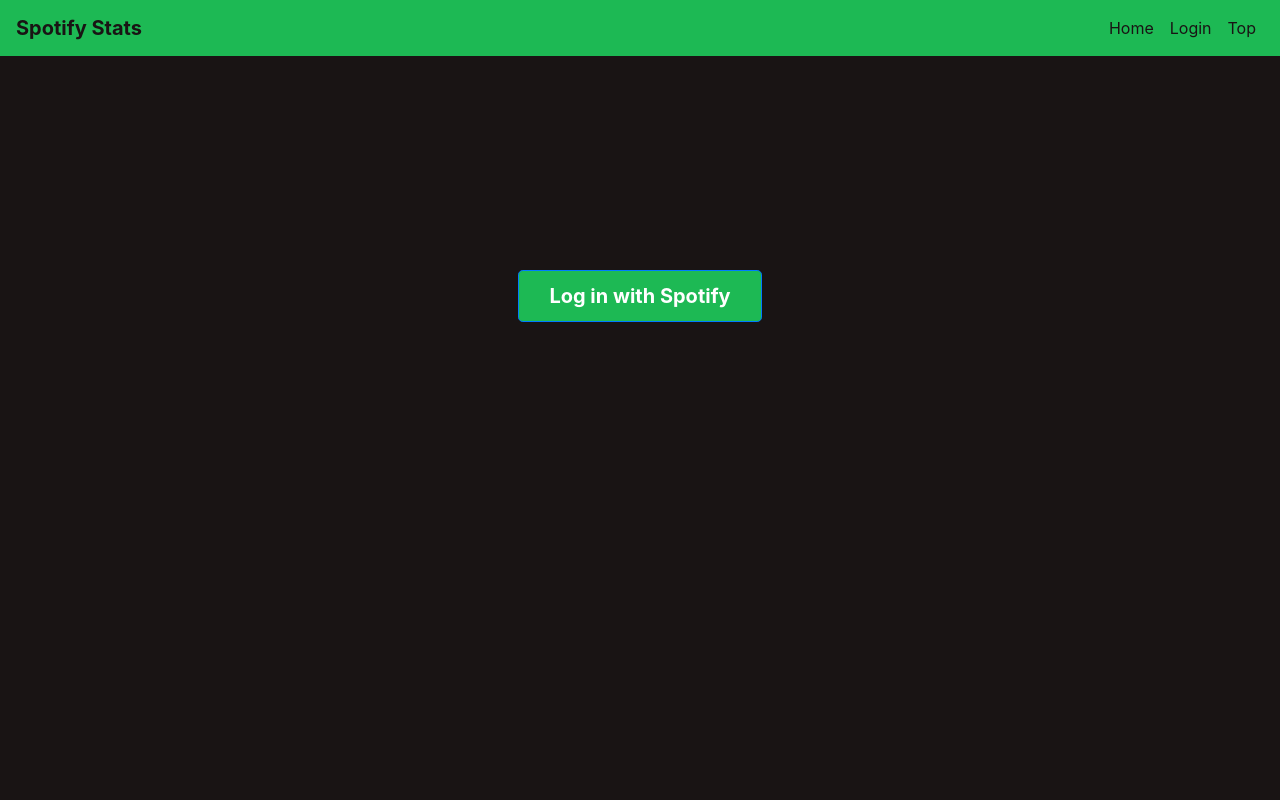
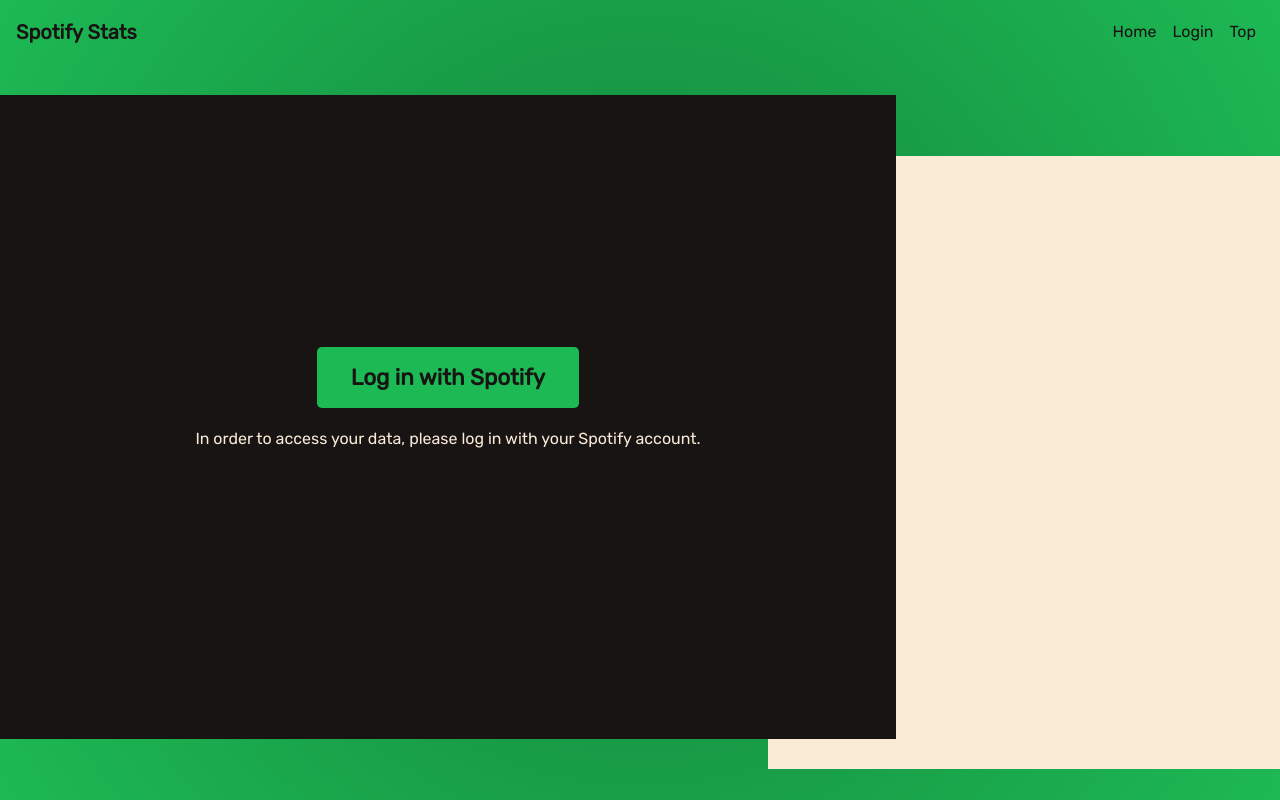
Before and after one commit to TitoGrine/Ascoldata, a React (Create React App) app: page /login in a window 1280 px wide. Built offline with nearby package versions, Linux system fonts and the light colour scheme; the HTML template or start-up script is replaced by a standard one; what spotify-web-api-js would draw is missing.

Commit message:
Worked on page layout.

```diff
--- a/src/App.css
+++ b/src/App.css
@@ -1,15 +1,51 @@
+@import url('https://fonts.googleapis.com/css2?family=Rubik&display=swap');
+
 body {
-  background-color: #191414;
+  font-family: 'Rubik', sans-serif;
+  background: rgb(20,130,59);
+  background: radial-gradient(circle, rgba(20,130,59,1) 0%, rgba(29,185,84,1) 100%);
   color: antiquewhite;
   height: 100vh;
 }
 
+#navbar {
+  height: 4em;
+  padding: 1em;
+}
+
+#corporum {
+  display: grid;
+  height: calc(100vh - 4em);
+  grid-template-columns: repeat(10, 1fr);
+  grid-template-rows: repeat(24, 1fr);
+}
+
+section.content-section{
+  z-index: 10;
+  grid-column: 1 / span 7;
+  grid-row: 2 / span 21;
+  background-color: #191414;
+  padding: 1em;
+}
+
+section.sidebar-section {
+  z-index: 5;
+  grid-column: 7 / span 4;
+  grid-row: 4 / span 20;
+  background-color: antiquewhite;
+
+}
+
 button {
-  padding: 0.5em 1.5em !important;
+  text-decoration: none;
+  font-size: 1.4rem !important;
+  font-weight: 400 !important;
+  padding: 0.6em 1.5em !important;
   background-color: #1DB954 !important;
+  color: #191414 !important;
+  border-width: 0 !important;
 }
 
 button:hover {
-  background-color: antiquewhite !important;
-  color: #1DB954 !important;
+  transform: scale(1.05);
 }
--- a/src/App.js
+++ b/src/App.js
@@ -2,9 +2,9 @@
 import './App.css';
 import { BrowserRouter as Router, Route } from 'react-router-dom'
 
-import Home from './components/Home';
-import Login from './components/Login';
-import TopTracks from './components/TopTracks';
+import Home from './components/Home/Home';
+import Login from './components/Login/Login';
+import TopTracks from './components/Top/TopTracks';
 
 function App() {
 
--- a/src/components/HeaderBar.js
+++ b/src/components/HeaderBar.js
@@ -4,7 +4,7 @@
 class HeaderBar extends Component {
     render() {
         return (
-            <Navbar expand="lg" style={ navStyle }>
+            <Navbar id='navbar' expand="lg">
                 <Navbar.Brand href="/" style={ linkStyle }><strong>Spotify Stats</strong></Navbar.Brand>
                 <Navbar.Toggle aria-controls="basic-navbar-nav" />
                 <Navbar.Collapse id="basic-navbar-nav" className="justify-content-end">
@@ -23,8 +23,5 @@
     color: '#191414'
 }
 
-const navStyle = {
-    backgroundColor: '#1DB954'
-}
 
 export default HeaderBar;
--- a/src/components/Home.js
+++ b/src/components/Home/Home.js
@@ -2,8 +2,8 @@
 import Spotify from 'spotify-web-api-js';
 import { Container, Row, Col, Image } from 'react-bootstrap';
 
-import HeaderBar from './HeaderBar';
-import LoginWarning from './LoginWarning';
+import HeaderBar from '../HeaderBar';
+import LoginWarning from '../LoginWarning';
 
 const spotifyWebApi = new Spotify();
 
@@ -32,7 +32,8 @@
         return (
             <React.Fragment>
                 <HeaderBar />
-                <Container>
+                <div id='corporum'>
+                    <section className='content-section'>
                     <Row className="justify-content-md-center">
                         <Col xs={6} md={4}>
                             <Image src={ image } rounded />
@@ -41,14 +42,23 @@
                             <h2> Welcome { user }</h2>
                         </Col>
                     </Row>
-                </Container>
+                    </section>
+                    <section className='sidebar-section'>
+                    </section>
+                </div>
             </React.Fragment>
         )
     } else {
         return (
             <React.Fragment>
                 <HeaderBar />
-                <LoginWarning />
+                <div id='corporum'>
+                    <section className='content-section'>
+                        <LoginWarning/>
+                    </section>
+                    <section className='sidebar-section'>
+                    </section>
+                </div>
             </React.Fragment>
         )
     }
--- a/src/components/Login.js
+++ /dev/null
@@ -1,49 +0,0 @@
-import React, { Component, useState, useEffect } from 'react';
-import { Redirect } from 'react-router-dom';
-import { Button } from 'react-bootstrap';
-
-import HeaderBar from './HeaderBar';
-import Home from  './Home';
-
-class Login extends Component {
-
-    constructor(){
-        super();
-        const params = this.getHashParams();
-
-        if(params.access_token)
-            sessionStorage.setItem('authToken', params.access_token);
-    }
-
-    getHashParams() {
-        var hashParams = {};
-        var e, r = /([^&;=]+)=?([^&;]*)/g,
-            q = window.location.hash.substring(1);
-        while ( e = r.exec(q)) {
-        hashParams[e[1]] = decodeURIComponent(e[2]);
-        }
-        return hashParams;
-    }
-
-    render() {
-        if(!sessionStorage.getItem('authToken')){
-            return (
-                <React.Fragment>
-                    <HeaderBar />
-                    <div className="col d-flex flex-column align-items-center justify-content-center" style = { { height: '60vh' } }>
-                        <form action="http://localhost:8000/login">
-                            <Button type="submit" size="lg">
-                                <strong>Log in with Spotify</strong>
-                            </Button>
-                        </form>
-                    </div>
-                </React.Fragment>
-            )
-        } else {
-            return <Redirect to='/' />
-        }
-
-    }
-}
-
-export default Login;
--- /dev/null
+++ b/src/components/Login/Login.js
@@ -0,0 +1,62 @@
+import React, { Component, useState, useEffect } from 'react';
+import { Redirect } from 'react-router-dom';
+import { Button } from 'react-bootstrap';
+
+import HeaderBar from '../HeaderBar';
+import Home from  '../Home/Home';
+
+class Login extends Component {
+
+    constructor(){
+        super();
+        const params = this.getHashParams();
+
+        if(params.access_token)
+            sessionStorage.setItem('authToken', params.access_token);
+    }
+
+    getHashParams() {
+        var hashParams = {};
+        var e, r = /([^&;=]+)=?([^&;]*)/g,
+            q = window.location.hash.substring(1);
+        while ( e = r.exec(q)) {
+        hashParams[e[1]] = decodeURIComponent(e[2]);
+        }
+        return hashParams;
+    }
+
+    render() {
+        if(!sessionStorage.getItem('authToken')){
+            return (
+                <React.Fragment>
+                <HeaderBar />
+                <div id='corporum'>
+                    <section className='content-section'>
+                        <div className="col d-flex flex-column align-items-center justify-content-center" style={{ height: '100%'}}>
+                            <form action="http://localhost:8000/login">
+                                <Button type="submit" size="lg">
+                                    <strong>Log in with Spotify</strong>
+                                </Button>
+                            </form>
+                            <p style={ textStyle }>In order to access your data, please log in with your Spotify account.</p>
+                        </div>
+                    </section>
+                    <section className='sidebar-section'>
+                        Sidebar
+                    </section>
+                </div>
+            </React.Fragment>
+            )
+        } else {
+            return <Redirect to='/' />
+        }
+
+    }
+}
+
+const textStyle = {
+    padding: '1.2em 0.5em',
+    fontWeight: '300'
+}
+
+export default Login;
--- a/src/components/LoginWarning.js
+++ b/src/components/LoginWarning.js
@@ -3,7 +3,7 @@
 
 function LoginWarning() {
     return (
-        <div className="col d-flex flex-column align-items-center justify-content-center" style = { { height: '60vh' } }>
+        <div className="col d-flex flex-column align-items-center justify-content-center" style = { { height: '90%' } }>
             <strong style={ warningStyle }>Please <Link to={ '/login' } style={ linkStyle }> log in </Link> with Spotify to import data.</strong>
         </div>
     )
```
Also changed, not shown: src/components/Top/TopTracks.js (renamed from src/components/TopTracks.js).
